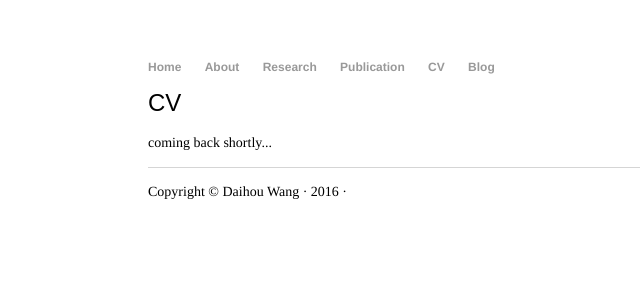
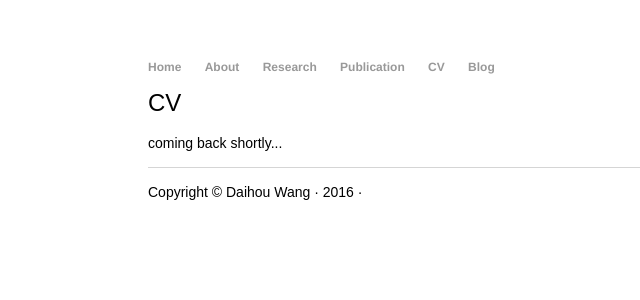
Before and after one commit to Deb25/Deb25.github.io, a Jekyll site: the page cv/index.html, which Jekyll copies as it is, in a window 1280 px wide. Shown: the top 300 px of the page, without its empty margins (44-684 px from the left). Built offline with Jekyll 4.4.1, drawn with Linux system fonts in a browser that asks for light colours.

Commit message:
Update main.css

```diff
--- a/css/main.css
+++ b/css/main.css
@@ -30,7 +30,7 @@ h1 {
 	line-height: 26.4px;
 }
 h3 {
-	font-family: Georgia;
+	font-family: Papyrus,fantasy;
 	font-size: 14px;
 	font-style: normal;
 	font-variant: small-caps;
@@ -38,7 +38,7 @@ h3 {
 	line-height: 15.4px;
 }
 p {
-	font-family: Times;
+	font-family: Papyrus,fantasy;
 	font-size: 14px;
 	font-style: normal;
 	font-variant: normal;
```
